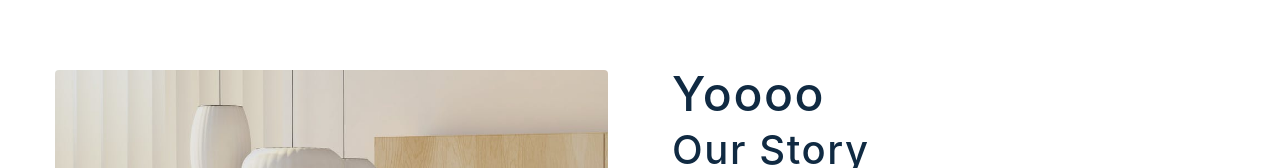
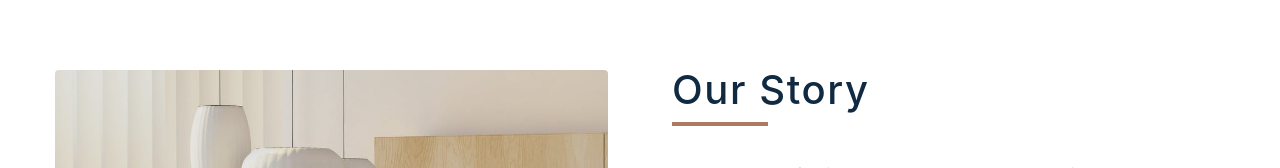
Before and after one commit to SomnathKar000/Furniture-website, a React (Create React App) app: page /about in a window 1280 px wide. Shown: the part 170-338 px from the top of the page. Built offline with nearby package versions, Linux system fonts and the light colour scheme; no server answers.

Commit message:
argocd test

```diff
--- a/src/pages/AboutPage.js
+++ b/src/pages/AboutPage.js
@@ -9,7 +9,7 @@ const AboutPage = () => {
       <PageHero title="About" />
       <Wrapper className="page section section-center">
         <img src={aboutImg} alt="Nice desk" />
-        <article><h1>yoooo</h1>
+        <article>
           <div className="title">
             <h2>Our story</h2>
             <div className="underline"></div>
```
